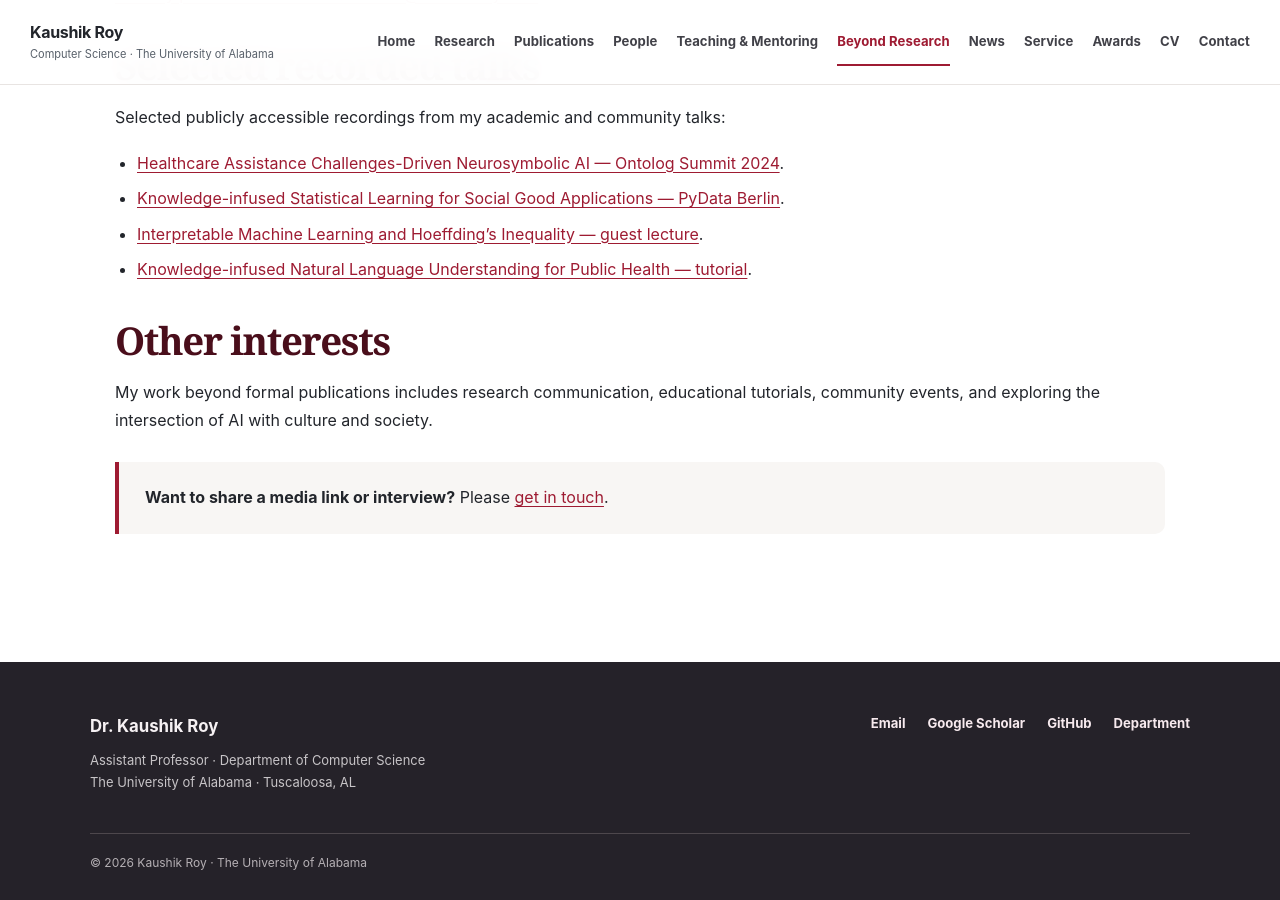
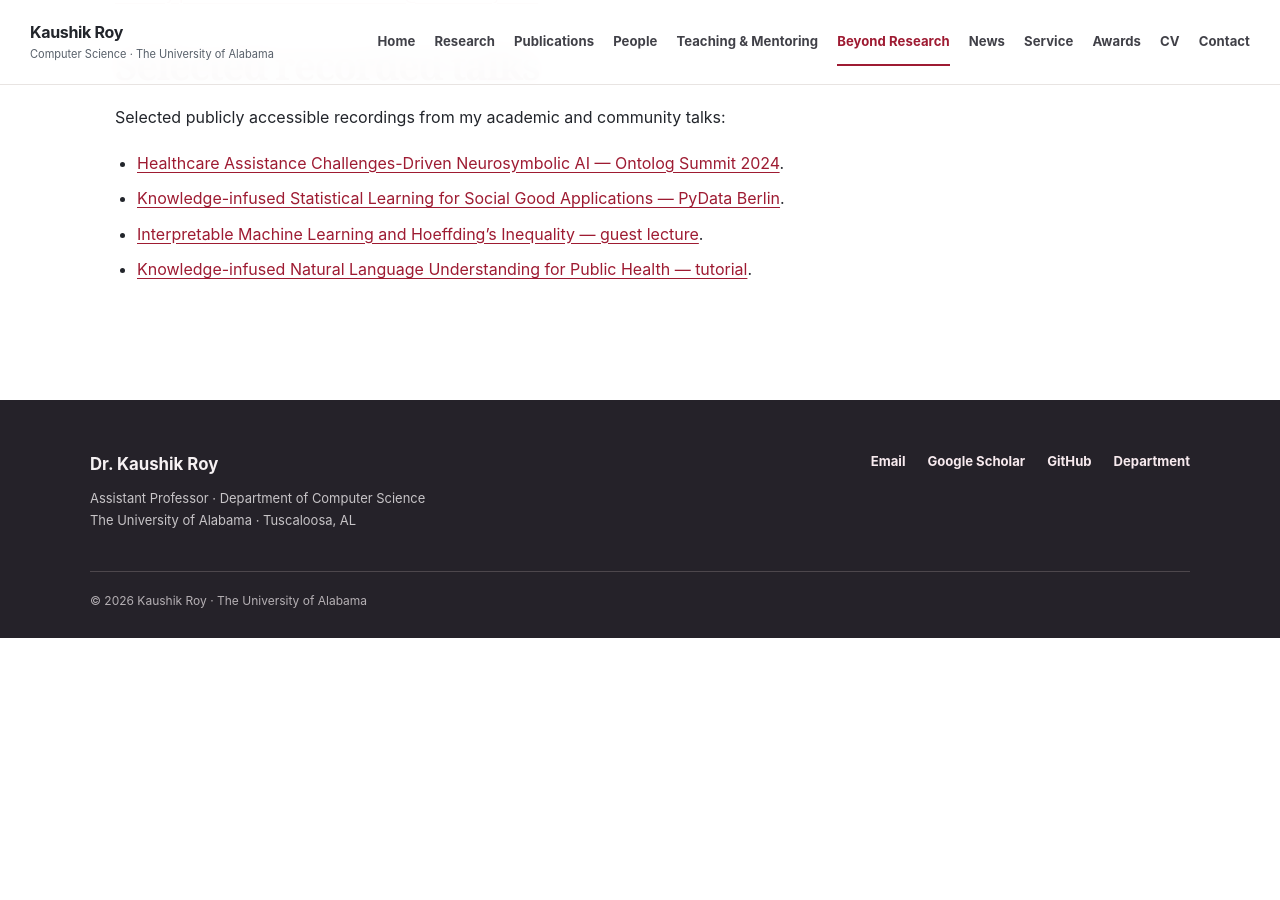
Before and after one commit to kauroy1994/home, a Jekyll site: the page built from _pages/beyond-research.md, in a window 1280 px wide and 900 px high, scrolled down 883 px. Built offline with Jekyll 4.4.1, drawn with Linux system fonts in a browser that asks for light colours; after the commit the page ends 1521 px from its top, so only the background shows below that.

Commit message:
Remove Other interests section from Beyond Research page

```diff
--- a/_pages/beyond-research.md
+++ b/_pages/beyond-research.md
@@ -25,11 +25,3 @@ Selected publicly accessible recordings from my academic and community talks:
 - [Knowledge-infused Statistical Learning for Social Good Applications — PyData Berlin](https://www.youtube.com/watch?v=NHTSm5TW7E0).
 - [Interpretable Machine Learning and Hoeffding's Inequality — guest lecture](https://www.youtube.com/watch?v=0oCELvPrkMk).
 - [Knowledge-infused Natural Language Understanding for Public Health — tutorial](https://www.youtube.com/watch?v=pRUXTuxm3as).
-
-
-
-## Other interests
-
-My work beyond formal publications includes research communication, educational tutorials, community events, and exploring the intersection of AI with culture and society.
-
-<div class="callout"><p><strong>Want to share a media link or interview?</strong> Please <a href="{{ '/contact/' | relative_url }}">get in touch</a>.</p></div>
```
